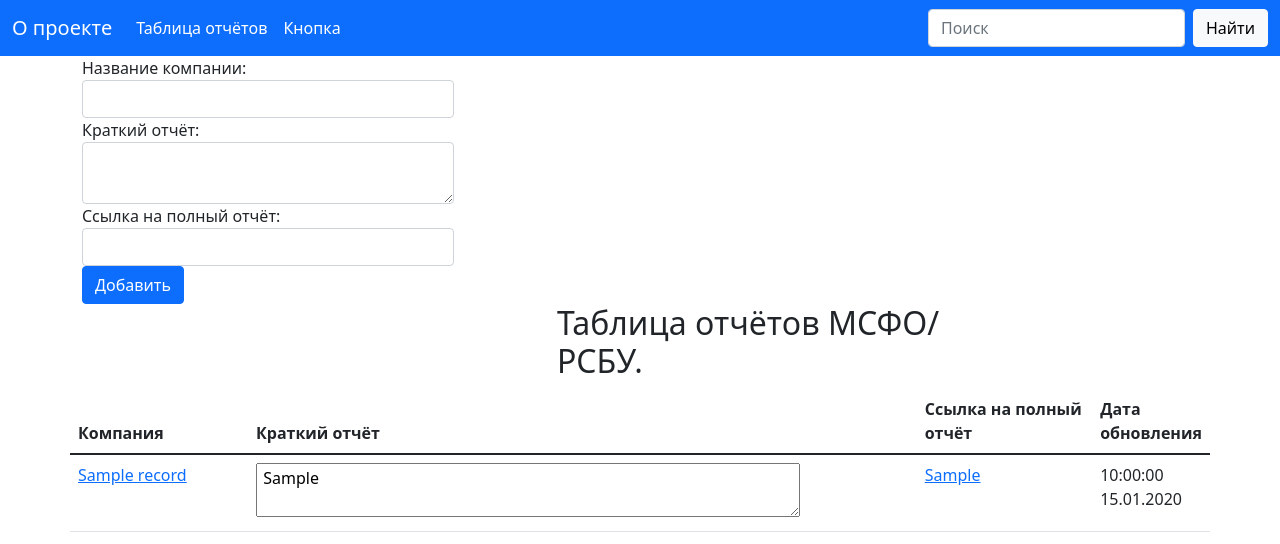
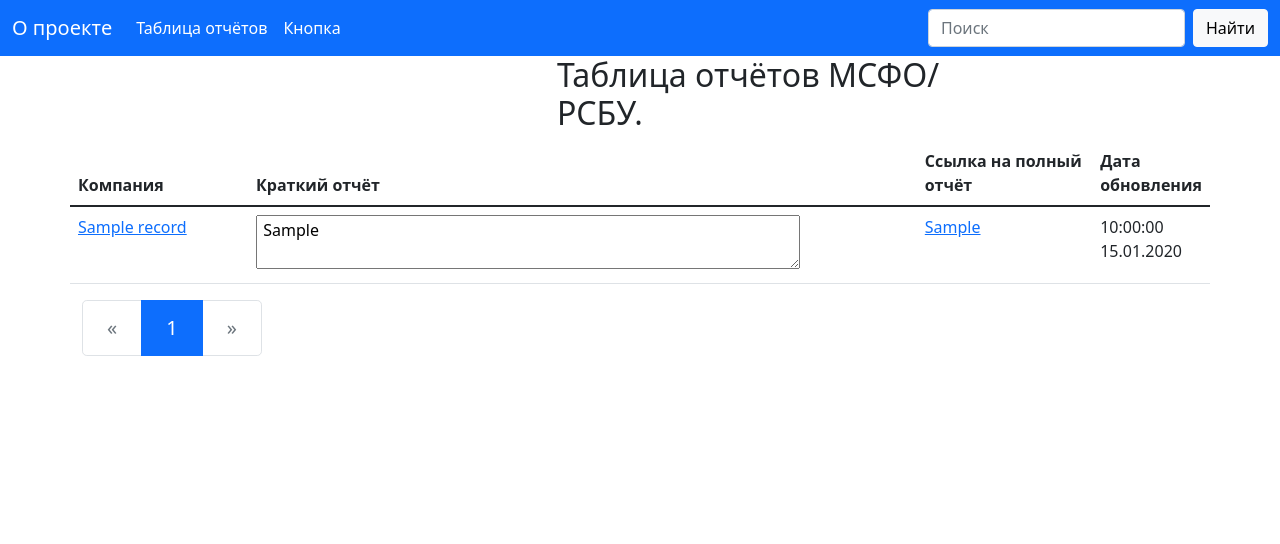
Before and after one commit to wwwAiru/web-msfo-stock-bot, a Flask app: page /msfo_records/ in a window 1280 px wide. Shown: the top 544 px of the page. Run offline with Flask 2, Linux system fonts and the light colour scheme; a user stored in the database is signed in; tables that the repository leaves empty hold one stand-in row (values such as "Sample post").

Commit message:
добавдение компании пока возможно только администратором

```diff
--- a/msfo_records/templates/msfo_records/index.html
+++ b/msfo_records/templates/msfo_records/index.html
@@ -1,18 +1,7 @@
 {% extends 'base.html' %}
 
 
-    {% block forms %}
-    <!-- циклом выводятся поля формы из бэка, в скобках можно каждому полю присвоить класс из CSS стилей-->
-    <form action="{{ url_for('msfo_records.index')}}" method="POST">
-      {% for field in form %}
-      <div class="form-group col-4">
-          {{ field.label(class="control-label") }}
-          {{ field(class="form-control") }}
-      </div>
-      {% endfor %}
-      <button type="submit" class="btn btn-primary">Добавить</button>
-  </form>
-  {% endblock %}
+
 
 
 {% block title %}
@@ -25,6 +14,26 @@
 
 
 {% block table_content %}
+
+<!-- объект current_user в шаблонизаторе по умолчанию, метод has_role() в классе UserMixin (models.py) -->
+
+{% if current_user.has_role('Администратор') %}
+
+    <!-- циклом выводятся поля формы из бэка, в скобках можно каждому полю присвоить класс из CSS стилей -->
+
+    <form action="{{ url_for('msfo_records.index')}}" method="POST">
+        {% for field in form %}
+        <div class="form-group col-4">
+            {{ field.label(class="control-label") }}
+            {{ field(class="form-control") }}
+        </div>
+        {% endfor %}
+      <button type="submit" class="btn btn-primary">Добавить</button>
+    </form>
+
+{% endif %}
+
+
   <table class="table">
     <thead>
         <tr>
@@ -36,8 +45,11 @@
     </thead>
 
     <tbody>
+
         <!-- циклом выводятся записи из б.д. постранично, записи берутся из объекта pages-->
+
         {% for record in pages.items %}
+
             <!-- на название компании навешивается ссылка, которая переадресует на страницу record_detail.html,
             для этого в функцию record_detail из вью msfo_records.
             и передаёт в функцию аргумент slug которому присваивается значение поля slug(то что в б.д.) объекта record,
@@ -51,6 +63,7 @@
                     можно настроить в любом удобном формате-->
                 <td class="col-1"> {{ record.updated.strftime("%H:%M:%S %d.%m.%Y") }}</td>
             </tr>
+
         {% endfor %}
     </tbody>
   </table>
@@ -84,7 +97,7 @@
            {% endfor %}
 
           <!-- Проработка кнопки "следующая страница".
-            Делается по аналогии кнопки "предидущая страница" только зеркально  -->
+            Делается по аналогии кнопки "предыдущая страница" только зеркально  -->
 
            <li {% if pages.has_next %} class="page-item" {% else %} class="page-item disabled" {% endif %}>
                <a class="page-link" href="{{ url_for('msfo_records.index',search=search, page=pages.next_num) }}" aria-label="Next">
@@ -93,5 +106,4 @@
            </li>
           </ul>
         </nav>
-
 {% endblock %}
```
Lines whose indentation alone changed are shown as unchanged.
